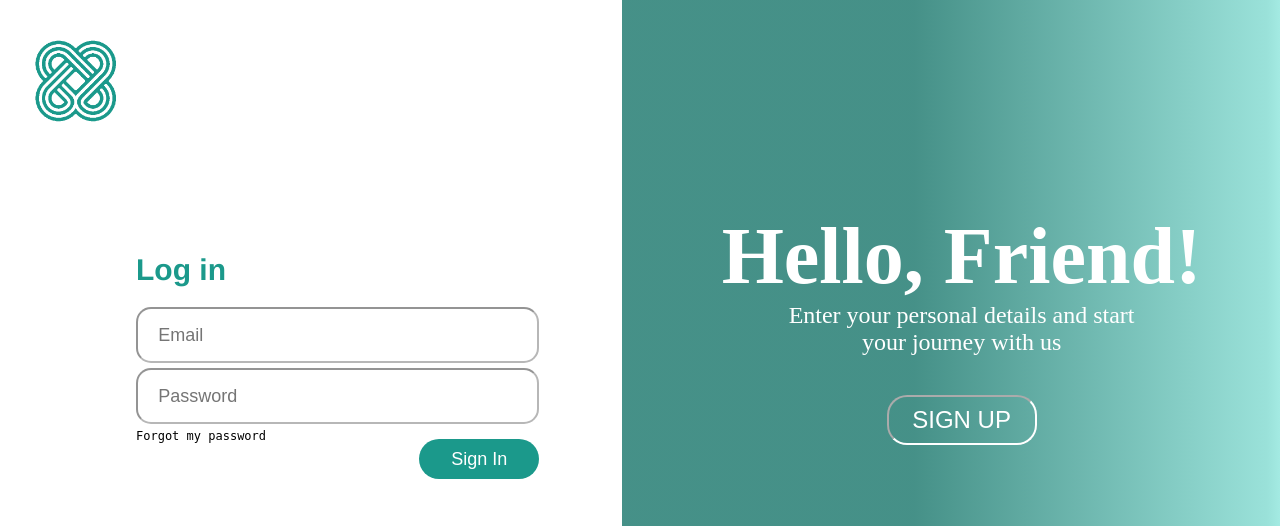
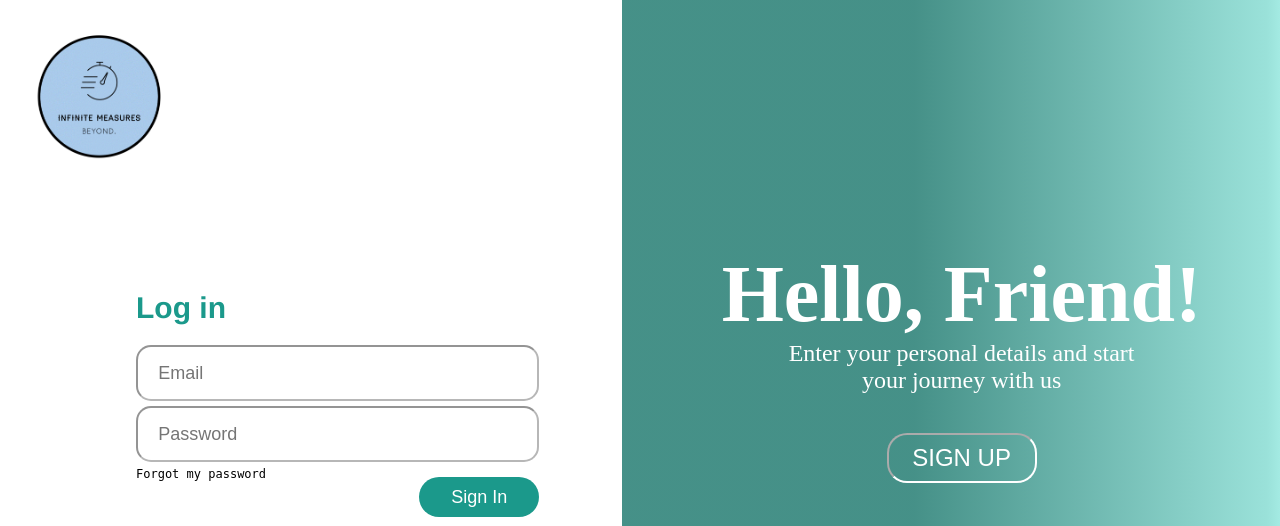
Before and after one commit to quentin-laurent/A1-APP-info, a PHP site: template src/view/login.php in a window 1280 px wide. Shown: the top 526 px of the page. Run offline with PHP 8.4, Linux system fonts and the light colour scheme; the template is opened without the code that fills it, so the values that code supplies are empty.

Commit message:
updated login page logo
Replaced the OnTrack logo with the Infinite Measures logo

```diff
--- a/src/view/login.php
+++ b/src/view/login.php
@@ -4,7 +4,7 @@
     <meta charset="ISO-8859-1">
     <title>OnTrack / Log In</title>
     <link rel="stylesheet" href="../static/css/login.css">
-    <link rel="icon" type="image/x-icon" href="../static/img/ontrack-logo.png">
+    <link rel="icon" type="image/x-icon" href="../static/img/infinitemeasures-logo.png">
     <script type="text/javascript">
         let left = false;
         function animation() {
@@ -19,7 +19,7 @@
                 document.getElementById('right').style.visibility = 'hidden';
                 document.getElementById('hCreateAccount').style.visibility = 'hidden';
                 background.style.paddingLeft= '0%'
-                logo.src='../static/img/ontrack-logo.png';
+                logo.src='../static/img/infinitemeasures-logo.png';
                 var margin = -15;
                 setInterval(moveDiv, 5);
 
@@ -58,7 +58,7 @@
                     document.getElementById('p').innerHTML = 'To stay connected with us please <br>fill in your credentials';
                     document.getElementById('hCreateAccount').style.visibility = 'visible';
                     document.getElementById('right').style.visibility = 'visible';
-                    logo.src='../static/img/ontrack-logo-dark.png';
+                    logo.src='../static/img/infinitemeasures-logo.png';
                 }
             }
         }
@@ -74,7 +74,7 @@
 </head>
 <body>
 
-<img id="logo" src="../static/img/ontrack-logo.png" alt="Logo">
+<img id="logo" src="../static/img/infinitemeasures-logo.png" alt="Logo">
 <div id="background">
     Hello, Friend!
     <p id="p">Enter your personal details and start
--- a/static/css/login.css
+++ b/static/css/login.css
@@ -9,7 +9,9 @@ body {
 img {
     margin-top: 20px;
     margin-left: -11%;
-    width: 100px;
+    width: 150px;
+    z-index: 10;
+    position: relative;
 }
 
 h1 {
```
